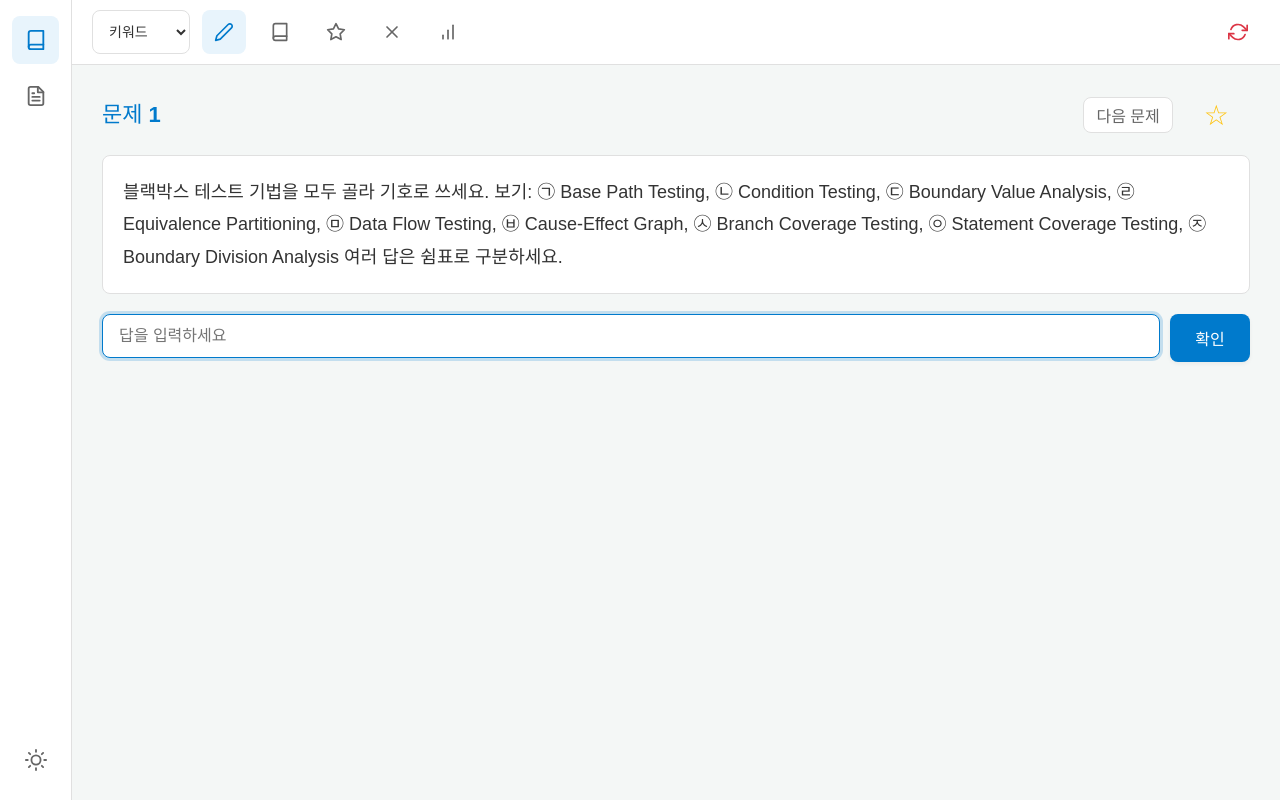
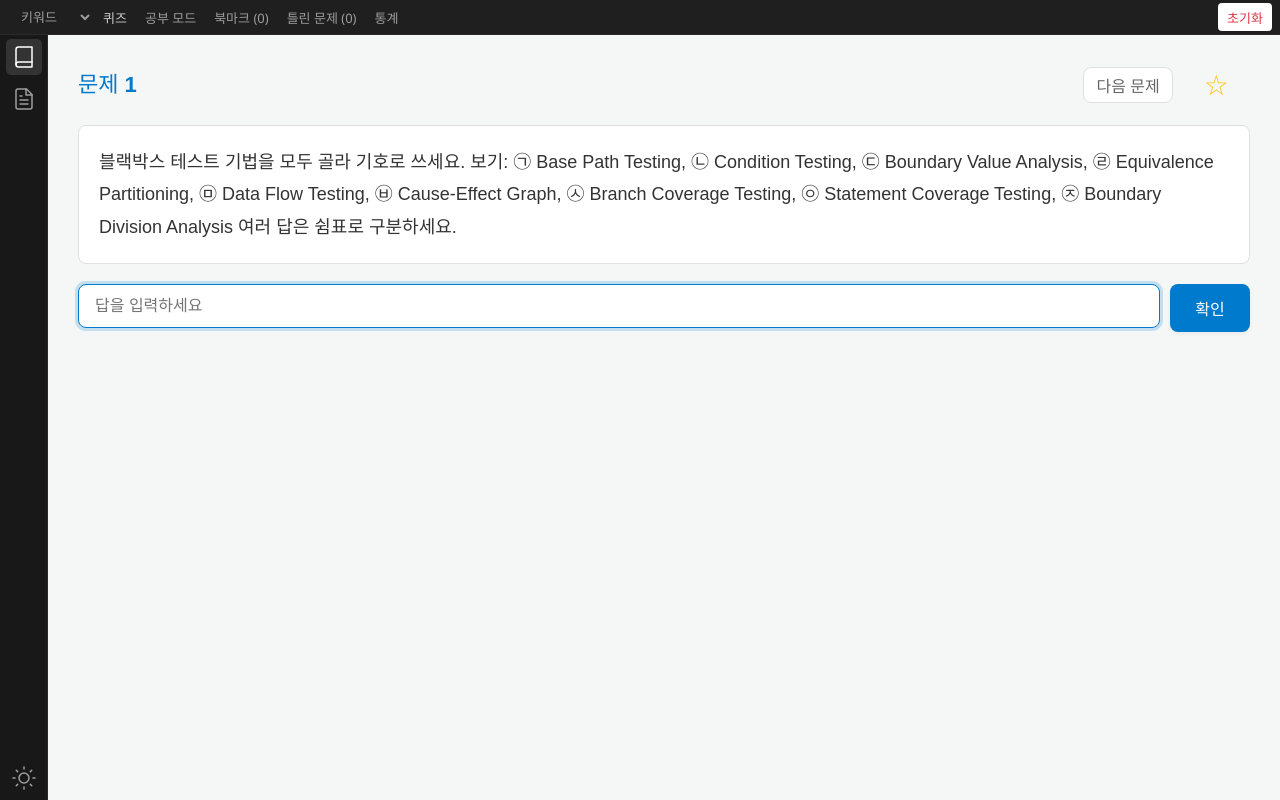
Before and after one commit to qkrwns1478/eip-practice, a Vue app: page / in a window 1280 px wide. Built offline with nearby package versions, Linux system fonts and the light colour scheme.

Commit message:
chore: 헤더 사이드바 스타일 수정

```diff
--- a/src/App.vue
+++ b/src/App.vue
@@ -1,5 +1,5 @@
 <template>
-  <div id="app">
+  <div class="app-shell">
     <nav class="sidebar">
       <ul>
         <li>
@@ -106,21 +106,31 @@ export default {
 </script>
 
 <style>
-#app {
+.app-shell {
+  --chrome-bg: #181818;
+  --chrome-border: #2b2b2b;
+  --chrome-text: #cccccc;
+  --chrome-muted: #9d9d9d;
+  --chrome-hover: #2a2a2a;
+  --chrome-selection: #333333;
+  --header-height: 35px;
   display: flex;
   height: 100vh;
+  height: 100dvh;
   width: 100%;
+  padding-top: var(--header-height);
+  box-sizing: border-box;
+  overflow: hidden;
   text-align: left;
 }
 
 .sidebar {
-  width: 72px;
+  width: 48px;
   flex-shrink: 0;
-  background-color: var(--color-sidebar);
-  border-right: 1px solid var(--color-border);
-  padding: 16px 0;
+  background: var(--chrome-bg);
+  border-right: 1px solid var(--chrome-border);
+  padding: 4px 0;
   box-sizing: border-box;
-  overflow: visible;
   position: relative;
   z-index: 100;
   display: flex;
@@ -130,15 +140,11 @@ export default {
 
 .sidebar ul {
   list-style: none;
-  padding: 0 12px;
+  padding: 0 6px;
   margin: 0;
   display: flex;
   flex-direction: column;
-  gap: 8px;
-}
-
-.sidebar-bottom {
-  margin-top: auto;
+  gap: 6px;
 }
 
 .sidebar button {
@@ -146,93 +152,72 @@ export default {
   display: flex;
   align-items: center;
   justify-content: center;
-  width: 100%;
-  height: 48px;
+  width: 36px;
+  height: 36px;
   padding: 0;
-  font-weight: 600;
-  border: 1px solid transparent;
-  background-color: transparent;
-  color: var(--color-text-light);
-  cursor: pointer;
-  transition: all 0.2s ease;
-  border-radius: 8px;
+  border: 0;
+  border-radius: 5px;
+  background: transparent;
+  color: var(--chrome-muted);
+  transition: background-color 120ms, color 120ms;
 }
 
-.sidebar button:hover:not(.active) {
-  background-color: var(--color-background);
-  color: var(--color-text);
+.sidebar button:hover {
+  background: var(--chrome-hover);
+  color: #ffffff;
   transform: none;
-  border-color: transparent;
 }
 
 .sidebar button.active {
-  background-color: var(--color-primary-light);
-  color: var(--color-primary-text);
-  border-color: transparent;
-}
-
-.sidebar button.dark-mode-toggle:hover {
-  color: var(--color-primary-text);
+  background: var(--chrome-selection);
+  color: #ffffff;
 }
 
 .sidebar button svg {
   flex-shrink: 0;
-  width: 22px;
-  height: 22px;
-  margin-right: 0;
-  stroke-width: 2;
-  color: currentColor;
+  width: 24px;
+  height: 24px;
+  stroke-width: 1.5;
 }
 
-.sidebar button .tooltip-text {
+.sidebar .tooltip-text {
   position: absolute;
   left: 100%;
   top: 50%;
   transform: translateY(-50%);
   margin-left: 12px;
-
-  background-color: var(--color-tooltip-bg);
-  color: var(--color-white-for-text);
-  padding: 6px 12px;
-  border-radius: 6px;
-  font-size: 14px;
-  font-weight: 500;
+  background: #252526;
+  border: 1px solid #454545;
+  color: var(--chrome-text);
+  padding: 4px 8px;
+  border-radius: 3px;
+  font-size: 12px;
   white-space: nowrap;
-
   visibility: hidden;
   opacity: 0;
-  transition: opacity 0.2s ease, visibility 0.2s ease;
   z-index: 10;
   pointer-events: none;
 }
 
-.sidebar button .tooltip-text::before {
-  content: "";
-  position: absolute;
-  top: 50%;
-  right: 100%;
-  margin-top: -5px;
-  border-width: 5px;
-  border-style: solid;
-  border-color: transparent var(--color-tooltip-bg) transparent transparent;
-}
-
-.sidebar button:hover .tooltip-text {
+.sidebar button:hover .tooltip-text,
+.sidebar button:focus-visible .tooltip-text {
   visibility: visible;
   opacity: 1;
 }
 
+.sidebar button:focus-visible {
+  outline: 1px solid #007acc;
+  outline-offset: -1px;
+}
+
 .main-content {
   flex: 1;
+  min-width: 0;
   overflow-y: auto;
-  background-color: var(--color-background);
-  /* padding: 2rem; */
+  background: var(--color-background);
   box-sizing: border-box;
   position: relative;
   z-index: 1;
 }
 
-.quiz-container {
-  margin: 0 auto;
-}
 </style>
--- a/src/assets/style/GeoQuiz.css
+++ b/src/assets/style/GeoQuiz.css
@@ -18,45 +18,56 @@
 }
 
 .icon-menu-bar {
+  position: fixed;
+  top: 0;
+  left: 0;
+  right: 0;
+  z-index: 101;
+  height: var(--header-height);
+  box-sizing: border-box;
   display: flex;
-  justify-content: center;
-  gap: 12px;
-  padding: 10px 20px;
-  background-color: var(--color-white);
-  border-bottom: 1px solid var(--color-border);
+  justify-content: flex-start;
+  gap: 0;
+  padding: 3px 8px;
+  background-color: #1f1f1f;
+  border-bottom: 1px solid #2b2b2b;
   flex-shrink: 0;
   min-height: 0;
-  flex-wrap: wrap;
+  flex-wrap: nowrap;
+  overflow-x: auto;
+  overflow-y: hidden;
+  scrollbar-width: none;
   margin: 0;
 }
 
 .icon-menu-bar button {
+  flex-shrink: 0;
   position: relative;
   display: flex;
   align-items: center;
   justify-content: center;
-  width: 44px;
-  height: 44px;
-  padding: 0;
+  width: auto;
+  height: 28px;
+  padding: 0 8px;
   border: 1px solid transparent;
   background-color: transparent;
-  color: var(--color-text-light);
-  border-radius: 8px;
-  transition: all 0.2s ease;
+  color: #9d9d9d;
+  border-radius: 4px;
+  transition: background-color 120ms, color 120ms;
   box-shadow: none;
 }
 
 .icon-menu-bar button:hover:not(.active) {
-  background-color: var(--color-background);
-  color: var(--color-text);
+  background-color: #2a2a2a;
+  color: #ffffff;
   transform: none;
   box-shadow: none;
   border-color: transparent;
 }
 
 .icon-menu-bar button.active {
-  background-color: var(--color-primary-light);
-  color: var(--color-primary-text);
+  background-color: transparent;
+  color: #cccccc;
   border-color: transparent;
   box-shadow: none;
 }
@@ -67,57 +78,38 @@
 }
 .icon-menu-bar button.reset-btn:hover,
 .icon-menu-bar button.reset-btn.active {
-  background-color: var(--color-danger-light);
-  color: var(--color-danger);
+  background-color: #2a2a2a;
+  color: #f48771;
   border-color: transparent;
   transform: none;
   box-shadow: none;
 }
 
-.icon-menu-bar button svg {
-  width: 20px;
-  height: 20px;
-  stroke-width: 2;
-  color: currentColor;
+.icon-menu-bar button svg,
+.icon-menu-bar button .code-menu-symbol {
+  display: none;
 }
 
 .icon-menu-bar button .tooltip-text {
-  position: absolute;
-  top: 100%;
-  left: 50%;
-  transform: translateX(-50%);
-  margin-top: 8px;
-
-  background-color: var(--color-tooltip-bg);
-  color: var(--color-white-for-text);
-  padding: 5px 10px;
-  border-radius: 6px;
+  position: static;
+  transform: none;
+  margin: 0;
+  padding: 0;
+  background: transparent;
+  color: inherit;
+  border-radius: 0;
+  font-family: 'Segoe UI', 'Noto Sans KR', sans-serif;
   font-size: 13px;
-  font-weight: 500;
+  font-weight: 400;
   white-space: nowrap;
-
-  visibility: hidden;
-  opacity: 0;
-  transition: opacity 0.2s ease, visibility 0.2s ease;
-  z-index: 20;
-  pointer-events: none;
+  visibility: visible;
+  opacity: 1;
 }
 
 .icon-menu-bar button .tooltip-text::before {
-  content: "";
-  position: absolute;
-  bottom: 100%;
-  left: 50%;
-  margin-left: -5px;
-  border-width: 5px;
-  border-style: solid;
-  border-color: transparent transparent var(--color-tooltip-bg) transparent;
+  display: none;
 }
 
-.icon-menu-bar button:hover .tooltip-text {
-  visibility: visible;
-  opacity: 1;
-}
 
 .geo-quiz-layout .quiz-content,
 .geo-quiz-layout .bookmarks-content,
--- a/src/assets/style/PstQuiz.css
+++ b/src/assets/style/PstQuiz.css
@@ -8,45 +8,56 @@
 }
 
 .icon-menu-bar {
+  position: fixed;
+  top: 0;
+  left: 0;
+  right: 0;
+  z-index: 101;
+  height: var(--header-height);
+  box-sizing: border-box;
   display: flex;
-  justify-content: center;
-  gap: 12px;
-  padding: 10px 20px;
-  background-color: var(--color-white);
-  border-bottom: 1px solid var(--color-border);
+  justify-content: flex-start;
+  gap: 0;
+  padding: 3px 8px;
+  background-color: #1f1f1f;
+  border-bottom: 1px solid #2b2b2b;
   flex-shrink: 0;
   min-height: 0;
-  flex-wrap: wrap;
+  flex-wrap: nowrap;
+  overflow-x: auto;
+  overflow-y: hidden;
+  scrollbar-width: none;
   margin: 0;
 }
 
 .icon-menu-bar button {
+  flex-shrink: 0;
   position: relative;
   display: flex;
   align-items: center;
   justify-content: center;
-  width: 44px;
-  height: 44px;
-  padding: 0;
+  width: auto;
+  height: 28px;
+  padding: 0 8px;
   border: 1px solid transparent;
   background-color: transparent;
-  color: var(--color-text-light);
-  border-radius: 8px;
-  transition: all 0.2s ease;
+  color: #9d9d9d;
+  border-radius: 4px;
+  transition: background-color 120ms, color 120ms;
   box-shadow: none;
 }
 
 .icon-menu-bar button:hover:not(.active) {
-  background-color: var(--color-background);
-  color: var(--color-text);
+  background-color: #2a2a2a;
+  color: #ffffff;
   transform: none;
   box-shadow: none;
   border-color: transparent;
 }
 
 .icon-menu-bar button.active {
-  background-color: var(--color-primary-light);
-  color: var(--color-primary-text);
+  background-color: transparent;
+  color: #cccccc;
   border-color: transparent;
   box-shadow: none;
 }
@@ -57,57 +68,38 @@
 }
 .icon-menu-bar button.reset-btn:hover,
 .icon-menu-bar button.reset-btn.active {
-  background-color: var(--color-danger-light);
-  color: var(--color-danger);
+  background-color: #2a2a2a;
+  color: #f48771;
   border-color: transparent;
   transform: none;
   box-shadow: none;
 }
 
-.icon-menu-bar button svg {
-  width: 20px;
-  height: 20px;
-  stroke-width: 2;
-  color: currentColor;
+.icon-menu-bar button svg,
+.icon-menu-bar button .code-menu-symbol {
+  display: none;
 }
 
 .icon-menu-bar button .tooltip-text {
-  position: absolute;
-  top: 100%;
-  left: 50%;
-  transform: translateX(-50%);
-  margin-top: 8px;
-
-  background-color: var(--color-tooltip-bg);
-  color: var(--color-white-for-text);
-  padding: 5px 10px;
-  border-radius: 6px;
+  position: static;
+  transform: none;
+  margin: 0;
+  padding: 0;
+  background: transparent;
+  color: inherit;
+  border-radius: 0;
+  font-family: 'Segoe UI', 'Noto Sans KR', sans-serif;
   font-size: 13px;
-  font-weight: 500;
+  font-weight: 400;
   white-space: nowrap;
-
-  visibility: hidden;
-  opacity: 0;
-  transition: opacity 0.2s ease, visibility 0.2s ease;
-  z-index: 20;
-  pointer-events: none;
+  visibility: visible;
+  opacity: 1;
 }
 
 .icon-menu-bar button .tooltip-text::before {
-  content: "";
-  position: absolute;
-  bottom: 100%;
-  left: 50%;
-  margin-left: -5px;
-  border-width: 5px;
-  border-style: solid;
-  border-color: transparent transparent var(--color-tooltip-bg) transparent;
+  display: none;
 }
 
-.icon-menu-bar button:hover .tooltip-text {
-  visibility: visible;
-  opacity: 1;
-}
 
 .pst-quiz-layout .quiz-content,
 .pst-quiz-layout .bookmarks-content,
--- a/src/components/KeywordQuiz.vue
+++ b/src/components/KeywordQuiz.vue
@@ -42,16 +42,18 @@ export default {
 
 <style scoped>
 .keyword-mode-select {
+  flex-shrink: 0;
   align-self: center;
   max-width: 130px;
-  height: 44px;
-  padding: 0 12px;
-  border: 1px solid var(--color-border);
-  border-radius: 8px;
-  background: var(--color-white);
-  color: var(--color-text);
+  height: 28px;
+  padding: 0 8px;
+  border: 1px solid transparent;
+  border-radius: 3px;
+  background: #1f1f1f;
+  color: #9d9d9d;
   font: inherit;
-  font-size: 14px;
+  font-size: 13px;
+  color-scheme: dark;
   cursor: pointer;
 }
 
```
